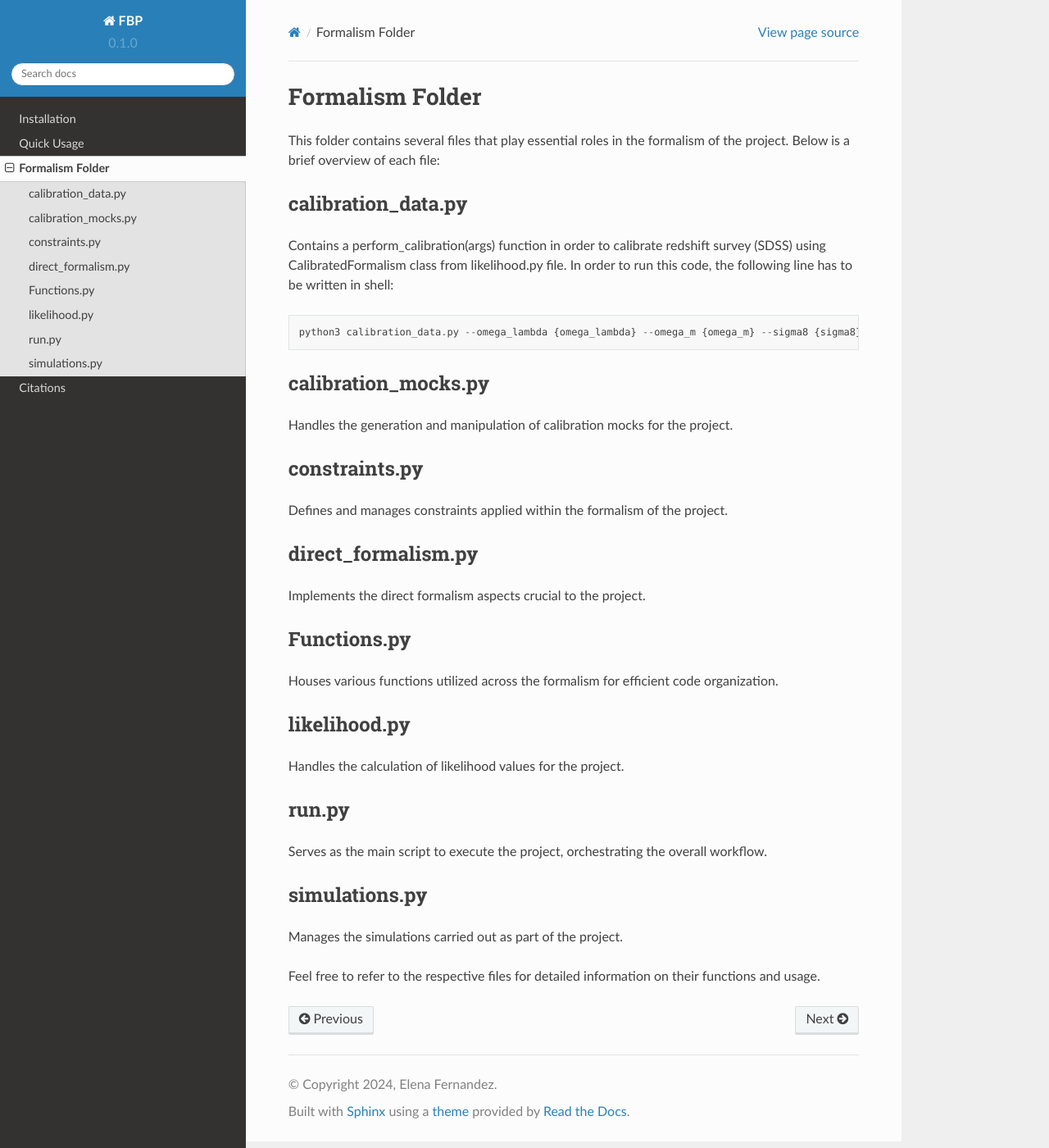
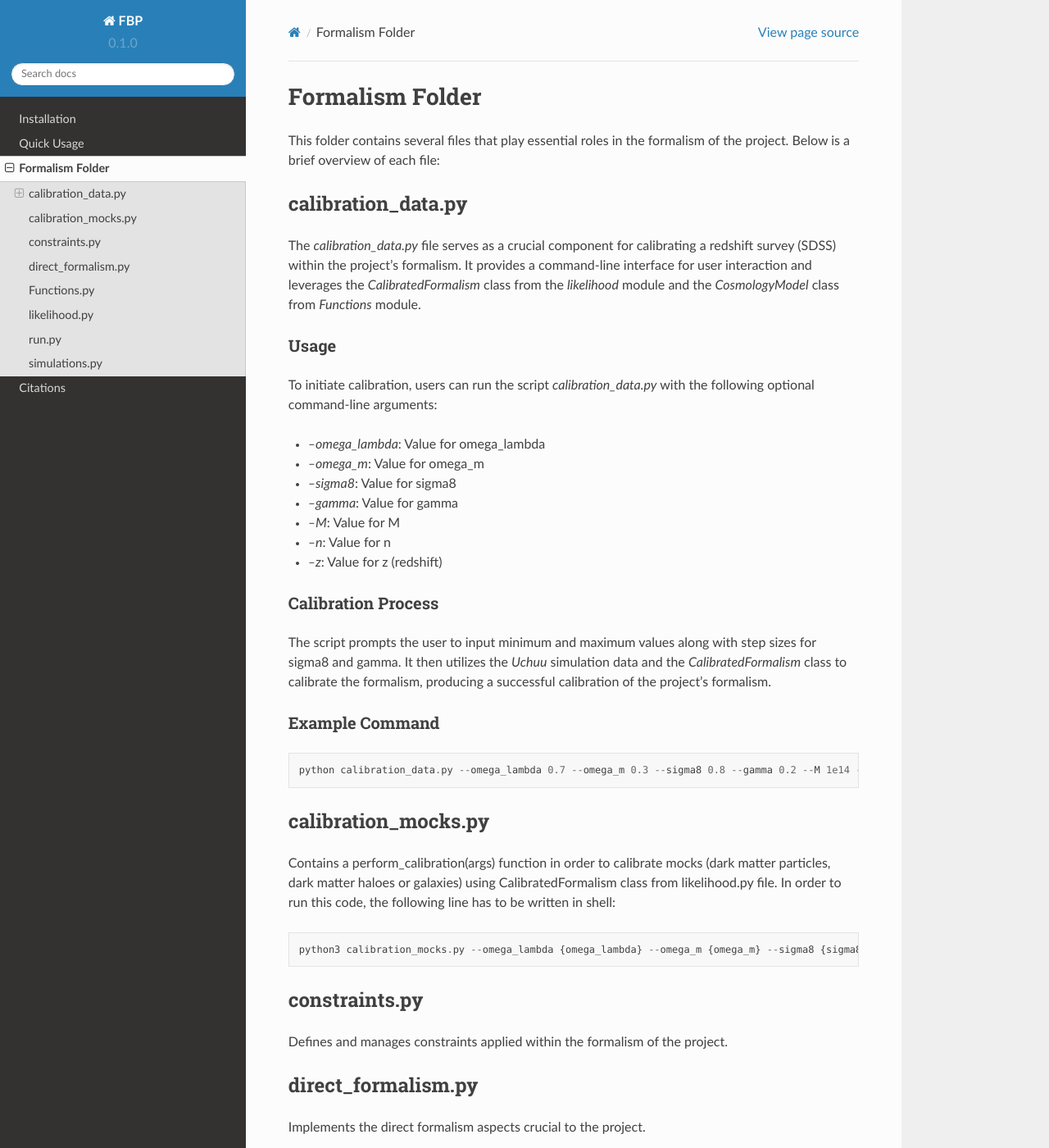
Before and after one commit to elenaferga/FBP, a Sphinx documentation site: the page built from docs/source/files.rst, in a window 1280 px wide and 1400 px high. Shown: the whole window at 82% size. Built offline with Sphinx 7.4.7 and the Read the Docs theme 2.0.0, drawn with Linux system fonts in a browser that asks for light colours.

Commit message:
Update files.rst

```diff
--- a/docs/source/files.rst
+++ b/docs/source/files.rst
@@ -7,13 +7,40 @@ This folder contains several files that play essential roles in the formalism of
 
 calibration_data.py
 --------------------
-Contains a perform_calibration(args) function in order to calibrate redshift survey (SDSS) using CalibratedFormalism class from likelihood.py file. In order to run this code, the following line has to be written in shell::
 
-  python3 calibration_data.py --omega_lambda {omega_lambda} --omega_m {omega_m} --sigma8 {sigma8} --gamma {gamma} --M {M} --n {n} --z {z} --space {space}
+The `calibration_data.py` file serves as a crucial component for calibrating a redshift survey (SDSS) within the project's formalism. It provides a command-line interface for user interaction and leverages the `CalibratedFormalism` class from the `likelihood` module and the `CosmologyModel` class from `Functions` module.
+
+Usage
+.....
+
+To initiate calibration, users can run the script `calibration_data.py` with the following optional command-line arguments:
+
+- `--omega_lambda`: Value for omega_lambda
+- `--omega_m`: Value for omega_m
+- `--sigma8`: Value for sigma8
+- `--gamma`: Value for gamma
+- `--M`: Value for M
+- `--n`: Value for n
+- `--z`: Value for z (redshift)
+
+Calibration Process
+...................
+
+The script prompts the user to input minimum and maximum values along with step sizes for sigma8 and gamma. It then utilizes the `Uchuu` simulation data and the `CalibratedFormalism` class to calibrate the formalism, producing a successful calibration of the project's formalism.
+
+Example Command
+...............
+
+::
+
+  python calibration_data.py --omega_lambda 0.7 --omega_m 0.3 --sigma8 0.8 --gamma 0.2 --M 1e14 --n 0.95 --z 0.5
+
 
 calibration_mocks.py
 ---------------------
-Handles the generation and manipulation of calibration mocks for the project.
+Contains a perform_calibration(args) function in order to calibrate mocks (dark matter particles, dark matter haloes or galaxies) using CalibratedFormalism class from likelihood.py file. In order to run this code, the following line has to be written in shell::
+
+  python3 calibration_mocks.py --omega_lambda {omega_lambda} --omega_m {omega_m} --sigma8 {sigma8} --gamma {gamma} --M {M} --n {n} --z {z} --space {space} --particles {particles}
 
 constraints.py
 ---------------
```
